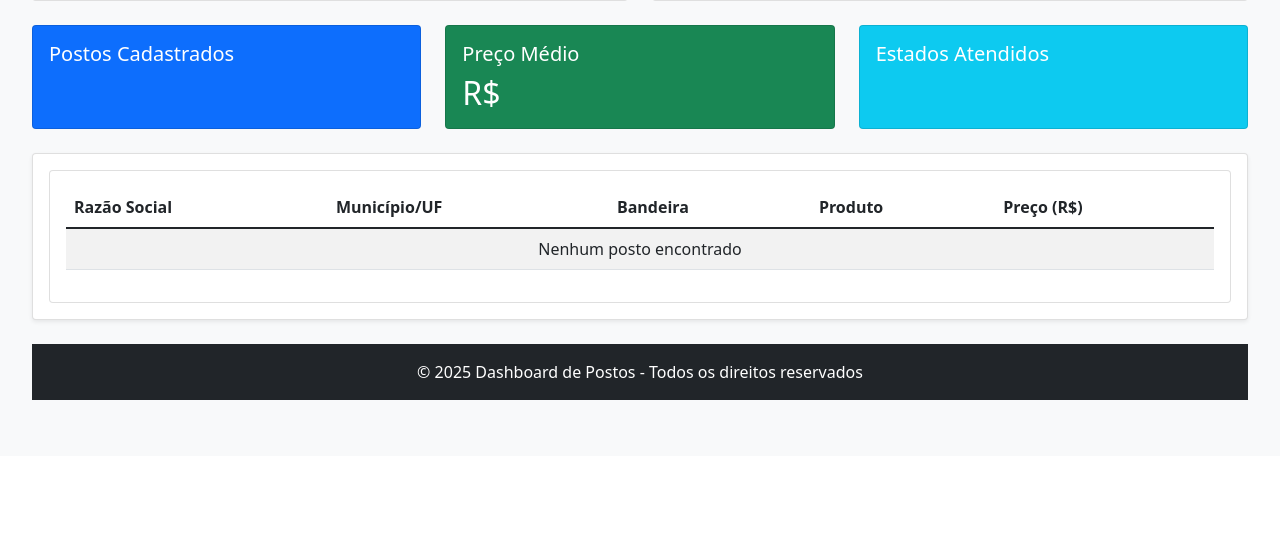
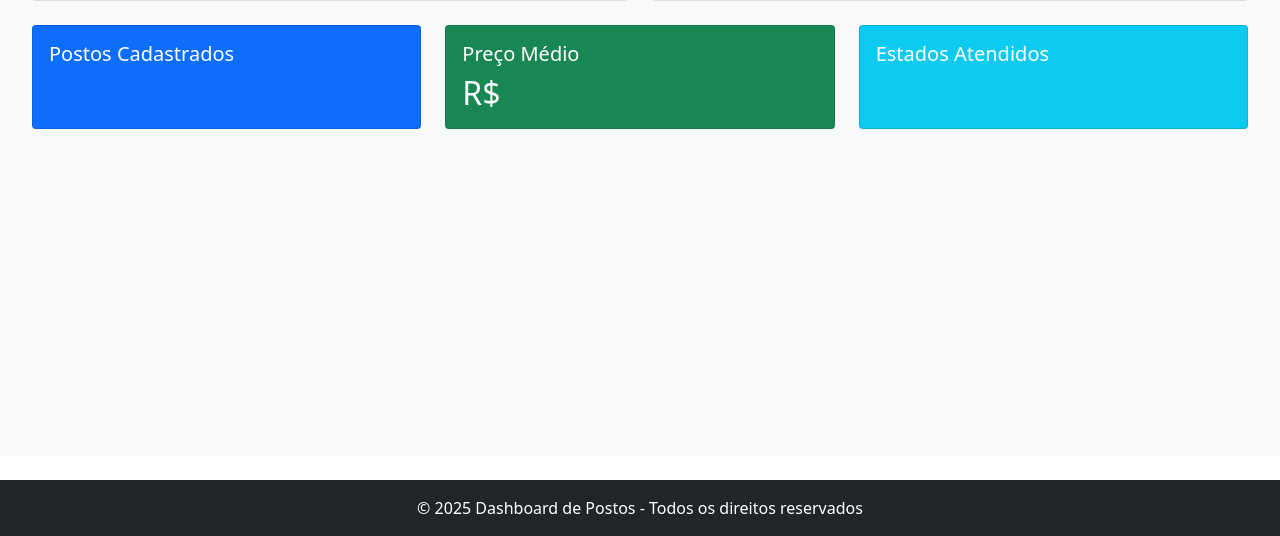
Before and after one commit to GuilhermeMiguel-DEV/Postos-BigData, a Django app: template dash_postos/templates/dashboard/dashboard_brasil.html in a window 1280 px wide. Shown: the part 400-936 px from the top of the page. Before the commit the page ends 800 px from the top, so only its background shows below. Run offline with Django 5.2, Linux system fonts and the light colour scheme; the template is opened without the code that fills it, so the values that code supplies are empty; some libraries are stand-ins or nearby versions.

Commit message:
consertando dashboard, contudo ainda com alguns erros

```diff
--- a/BigDataPostos/urls.py
+++ b/BigDataPostos/urls.py
@@ -4,5 +4,5 @@
 urlpatterns = [
      path('admin/', admin.site.urls),
      path('' , include('postos_app.urls')),
-     path('dashboard/', include('dash_postos.urls'))
+     path('', include('dash_postos.urls'))
 ]
--- a/dash_postos/templates/dashboard/dashboard_brasil.html
+++ b/dash_postos/templates/dashboard/dashboard_brasil.html
@@ -73,13 +73,5 @@
             </div>
         </div>
     </div>
-
-    <!-- Tabela de Postos -->
-
-    <div class="card shadow-sm">
-        <div class="card-body">
-            {% include 'dashboard/partials/tabela_postos.html' %}
-        </div>
-    </div>
 </div>
 {% endblock %}
--- a/dash_postos/templates/dashboard/partials/tabela_postos.html
+++ /dev/null
@@ -1,31 +0,0 @@
-<!-- Tabela de Postos -->
-<div class="card">
-    <div class="card-body">
-        <div class="table-responsive">
-            <table class="table table-striped">
-                <thead>
-                    <tr>
-                        <th>Razão Social</th>
-                        <th>Município/UF</th>
-                        <th>Bandeira</th>
-                        <th>Produto</th>
-                        <th>Preço (R$)</th>
-                    </tr>
-                </thead>
-                <tbody>
-                    {% for posto in postos %}
-                    <tr>
-                        <td>{{ posto.razao }}</td>
-                        <td>{{ posto.municipio }}/{{ posto.estado }}</td>
-                        <td>{{ posto.bandeira }}</td>
-                        <td>{{ posto.produto }}</td>
-                        <td>{{ posto.preco_revenda|floatformat:2 }}</td>
-                    </tr>
-                    {% empty %}
-                    <tr>
-                        <td colspan="5" class="text-center">Nenhum posto encontrado</td>
-                    </tr>
-                    {% endfor %}
-                </tbody>
-            </table>
-        </div>
--- a/dash_postos/urls.py
+++ b/dash_postos/urls.py
@@ -1,5 +1,4 @@
-from django.contrib import admin
-from django.urls import path, include
+from django.urls import path
 from .views import dash_graficos
 
 urlpatterns = [
```
Also changed, not shown: dash_postos/views.py (+10 -5 lines).
